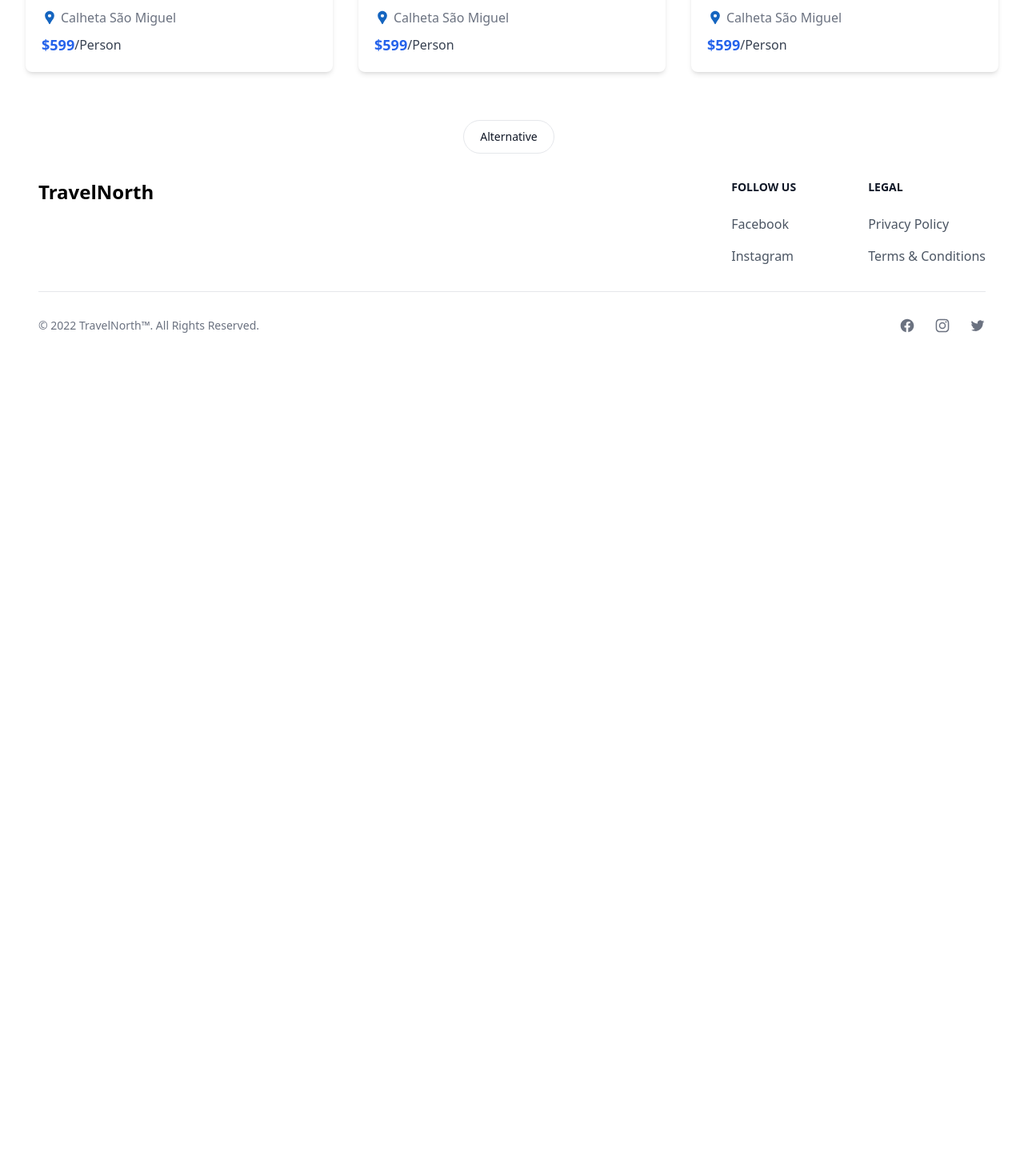
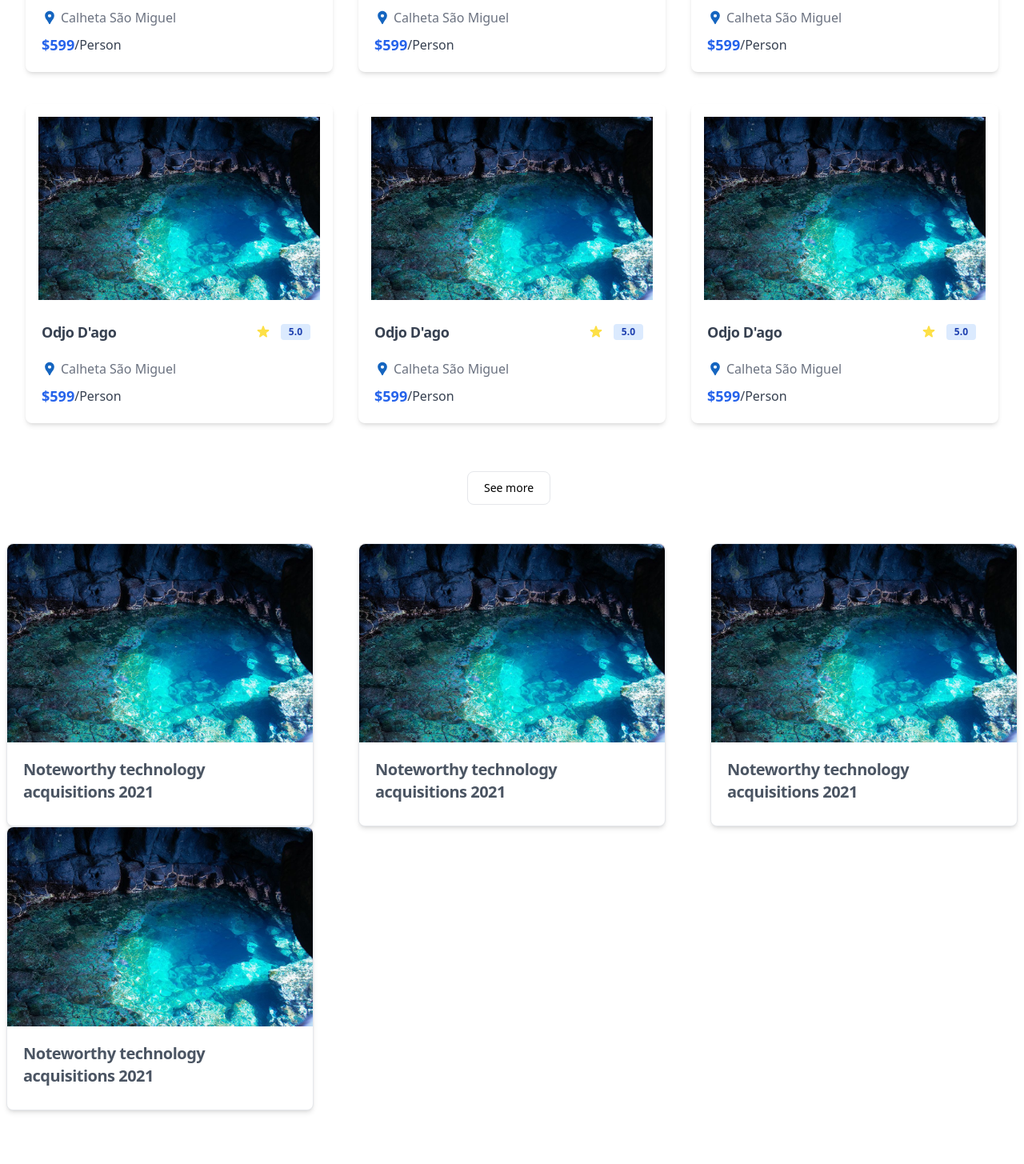
Before and after one commit to dtmiranda/travel-frontend, a Next.js app: page / in a window 1280 px wide. Shown: the part 1320-2775 px from the top of the page at 80% size. Before the commit the page ends 1761 px from the top, so only its background shows below. Built offline with nearby package versions, Linux system fonts and the light colour scheme.

Commit message:
create trail card

```diff
--- a/components/DestinationCard.tsx
+++ b/components/DestinationCard.tsx
@@ -6,7 +6,7 @@ import cardImage from '../assets/images/cover-poll.jpg'
 export default function DestinationCard(){
   return(
 
-    <Link href='#' className="my-5 mx-4 w-full max-w-sm bg-white rounded-lg shadow-md">
+    <div className="my-5 mx-4 w-full max-w-sm bg-white rounded-lg shadow-md">
 
         <Image className="p-4 rounded-t-lg" src={cardImage}alt="product image" />
 
@@ -30,7 +30,8 @@ export default function DestinationCard(){
 
             </div>
         </div>
-    </Link>
+
+    </div>
 
   )
 }
--- /dev/null
+++ b/components/TrailCard.tsx
@@ -0,0 +1,22 @@
+import Image from "next/image";
+
+import cardImage from '../assets/images/cover-poll.jpg'
+
+export default function NavBar(){
+  return(
+
+    <div className="mx-2 max-w-sm bg-white border border-gray-200 rounded-lg shadow-md">
+        <a href="#">
+            <Image className="rounded-t-lg" src={cardImage} alt="" />
+        </a>
+        <div className="p-5">
+            <a href="#">
+                <h5 className="mb-2 text-xl font-bold tracking-tight text-gray-600">Noteworthy technology acquisitions 2021</h5>
+            </a>
+
+        </div>
+    </div>
+
+
+  )
+}
--- a/pages/index.tsx
+++ b/pages/index.tsx
@@ -3,6 +3,7 @@ import Footer from '../components/Footer'
 import Cover from '../components/Cover'
 import Category from '../components/Category'
 import DestinationCard from '../components/DestinationCard'
+import TrailCard from '../components/TrailCard'
 
 export default function Home() {
   return (
@@ -20,15 +21,31 @@ export default function Home() {
 
       </div>
 
-      <section className='mb-10 flex justify-center flex-col, items-center flex-wrap'>
+      <div className='mb-10 flex justify-center flex-col, items-center  flex-wrap'>
         <DestinationCard/>
         <DestinationCard/>
         <DestinationCard/>
-      </section>
+        <DestinationCard/>
+        <DestinationCard/>
+        <DestinationCard/>
+      </div>
 
-      <div className='flex justify-center items-center'>
-        <button type="button" className="py-2.5 px-5 mr-2 mb-2 text-sm font-medium text-gray-900 focus:outline-none bg-white rounded-full border border-gray-200 hover:bg-gray-100 hover:text-blue-700 focus:z-10 focus:ring-4 focus:ring-gray-200 dark:focus:ring-gray-700 dark:bg-gray-800 dark:text-gray-400 dark:border-gray-600 dark:hover:text-white dark:hover:bg-gray-700">Alternative</button>
+      <div className=' mb-10 flex justify-center'>
+        <button type="button" className="py-2.5 px-5 mr-2 mb-2 text-sm font-medium focus:outline-none bg-white rounded-lg border border-gray-200 hover:bg-gray-100 hover:text-blue-700 focus:z-10 focus:ring-4 focus:ring-gray-200 ">See more</button>
+
+
       </div>
+
+
+      <div className='mb-10 flex justify-between flex-col, items-center flex-wrap'>
+        <TrailCard/>
+        <TrailCard/>
+        <TrailCard/>
+        <TrailCard/>
+      </div>
+
+
+
 
       <Footer />
 
```
